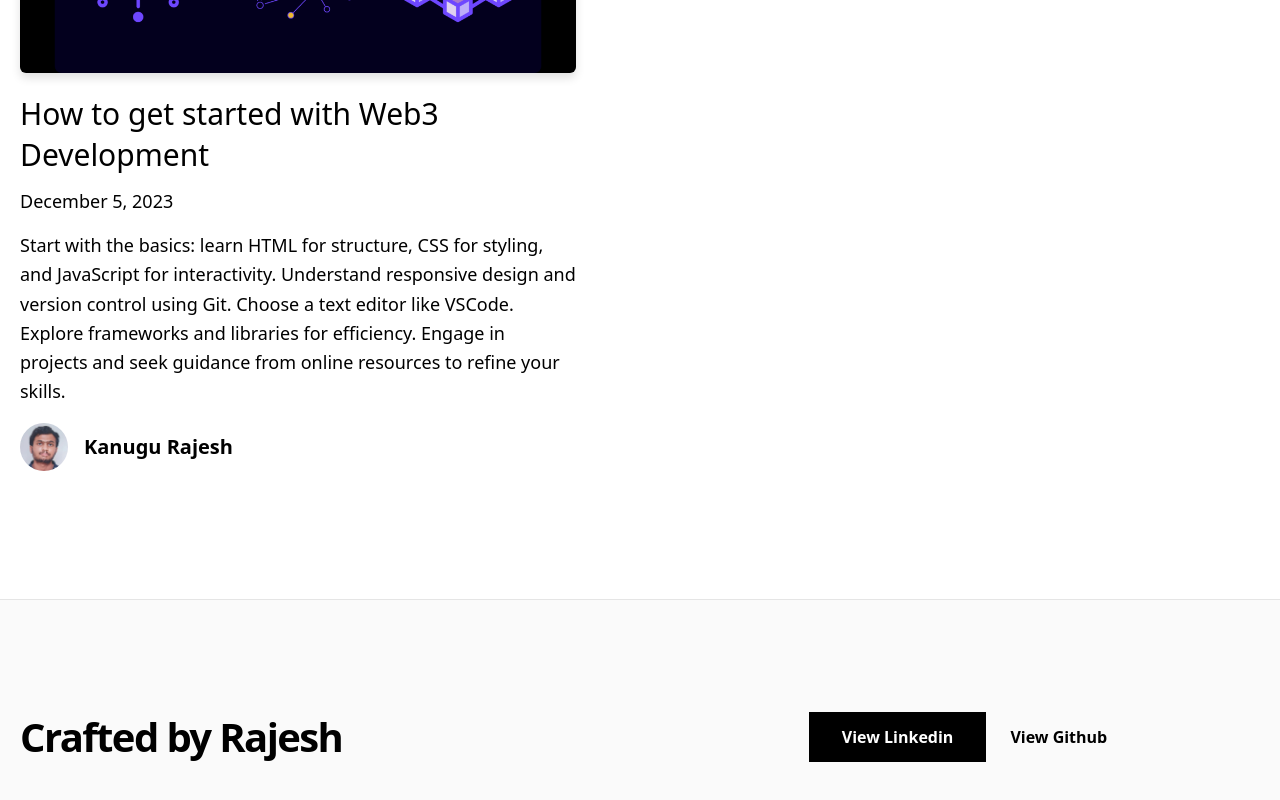
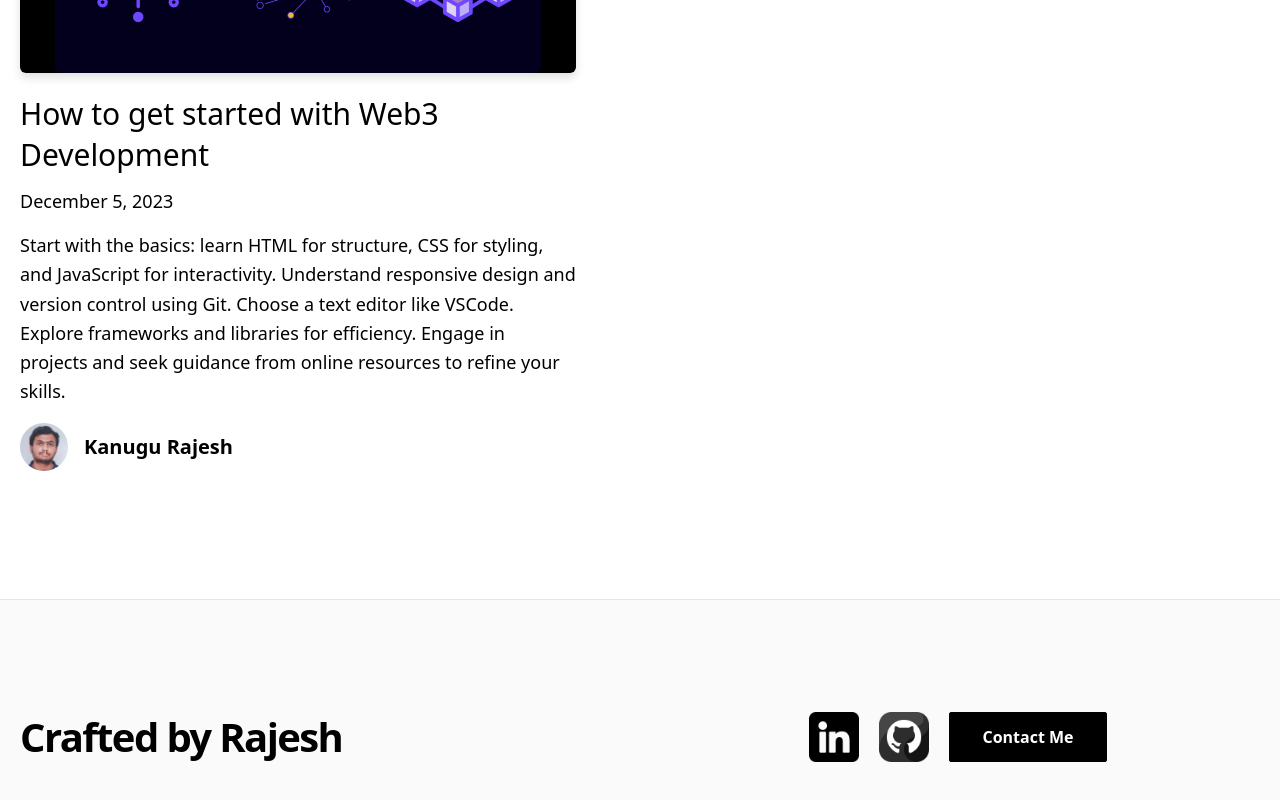
Before and after one commit to kanugurajesh/kanugurajesh.github.io, a Next.js app: page / in a window 1280 px wide. Shown: the part 2334-3134 px from the top of the page. Built offline with nearby package versions, Linux system fonts and the light colour scheme.

Commit message:
Adding the blogs

```diff
--- a/components/footer.tsx
+++ b/components/footer.tsx
@@ -2,6 +2,8 @@ import Container from './container'
 import { EXAMPLE_PATH } from '../lib/constants'
 import { LinkedIn_URL } from '../lib/constants'
 import { GitHub_URL } from '../lib/constants'
+import styles from '../styles/footer.module.css'
+import Image from 'next/image'
 
 const Footer = () => {
   return (
@@ -11,18 +13,22 @@ const Footer = () => {
           <h3 className="text-4xl lg:text-[2.5rem] font-bold tracking-tighter leading-tight text-center lg:text-left mb-10 lg:mb-0 lg:pr-4 lg:w-1/2">
             Crafted by Rajesh
           </h3>
-          <div className="flex flex-col lg:flex-row justify-center items-center lg:pl-4 lg:w-1/2">
+          <div className="flex flex-col lg:flex-row justify-center items-center lg:pl-4 lg:w-1/2 gap-5">
             <a
               href={LinkedIn_URL}
-              className="mx-3 bg-black hover:bg-white hover:text-black border border-black text-white font-bold py-3 px-12 lg:px-8 duration-200 transition-colors mb-6 lg:mb-0"
             >
-              View Linkedin
+              <Image src="/assets/blog/icons/linkedin.png" alt="linkedin" width={50} height={50} />
             </a>
             <a
               href={GitHub_URL}
-              className="mx-3 font-bold hover:underline"
             >
-              View Github
+              <Image src="/assets/blog/icons/github.png" alt="github" width={50} height={50} />
+            </a>
+            <a
+              href={LinkedIn_URL}
+              className="bg-black hover:bg-white hover:text-black border border-black text-white font-bold py-3 px-12 lg:px-8 duration-200 transition-colors rounded-sm"
+            >
+              Contact Me
             </a>
           </div>
         </div>
```
Also changed, not shown: public/assets/blog/icons/github.png (added), public/assets/blog/icons/linkedin.png (added), styles/footer.module.css (added).
